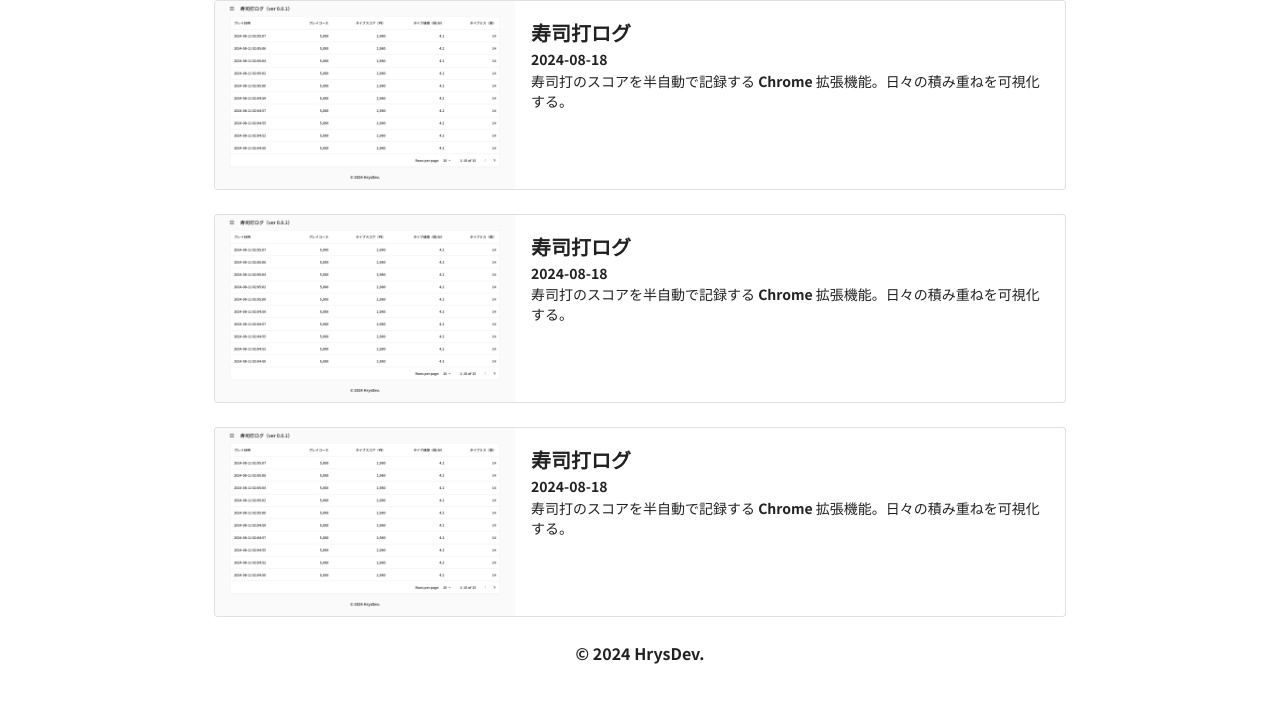
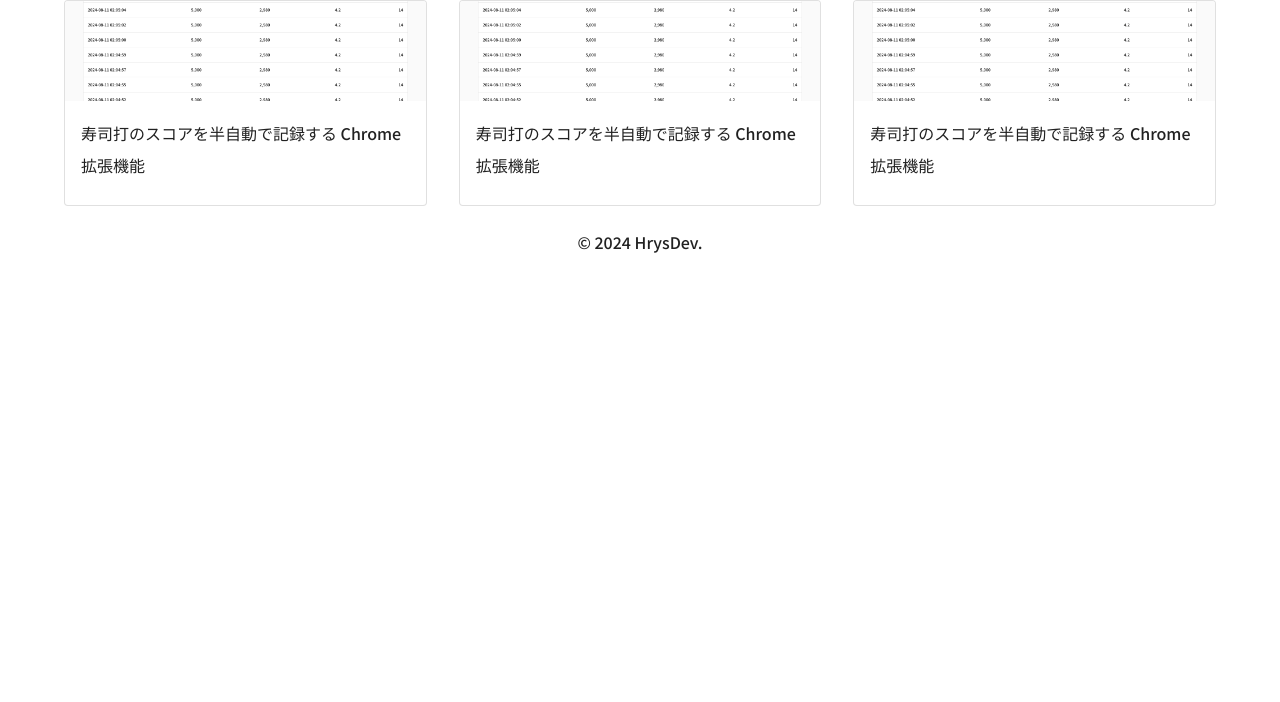
Before and after one commit to hrysdev/hrysdev.github.io, a React (Vite) app: page / in a window 1280 px wide. Shown: the top 702 px of the page. Built offline with nearby package versions, Linux system fonts and the light colour scheme.

Commit message:
feat: カードの形式を変更
Signed-off-by: hrysdev <hrysdev@gmail.com>

```diff
--- a/src/App.tsx
+++ b/src/App.tsx
@@ -1,6 +1,6 @@
 // import reactLogo from "./assets/react.svg";
 // import viteLogo from "/vite.svg";
-import "@fontsource/noto-sans-jp/700.css";
+import "@fontsource/noto-sans-jp/500.css";
 import { createTheme, ThemeProvider } from "@mui/material/styles";
 import CssBaseline from "@mui/material/CssBaseline";
 import Container from "@mui/material/Container";
@@ -17,7 +17,7 @@
   return (
     <ThemeProvider theme={theme}>
       <CssBaseline />
-      <Container maxWidth="md">
+      <Container maxWidth="lg">
         <ProjectGrid />
       </Container>
       <Footer />
--- a/src/components/ProjectCard.tsx
+++ b/src/components/ProjectCard.tsx
@@ -6,14 +6,18 @@
 
 export default function ProjectCard(project: ProjectProps) {
   return (
-    <Card variant="outlined" elevation={0} sx={{ display: "flex" }}>
-      <CardMedia component="img" image="/1280x800.png" sx={{ width: 300 }} />
+    <Card variant="outlined" elevation={0}>
+      <CardMedia component="img" image="/1280x800.png" sx={{ height: 100 }} />
       <CardContent>
-        <Typography variant="h6" sx={{ fontWeight: "bold" }}>
+        {/* <Typography component="span" variant="h6" fontWeight="bold">
           {project.name}
+        </Typography>{" "}
+        <Typography component="span" variant="subtitle2">
+          {project.date}
+        </Typography> */}
+        <Typography variant="body1" lineHeight={2}>
+          {project.description}
         </Typography>
-        <Typography variant="subtitle2">{project.date}</Typography>
-        <Typography variant="body2">{project.description}</Typography>
       </CardContent>
     </Card>
   );
--- a/src/components/ProjectGrid.tsx
+++ b/src/components/ProjectGrid.tsx
@@ -5,28 +5,25 @@
   {
     name: "寿司打ログ",
     date: "2024-08-18",
-    description:
-      "寿司打のスコアを半自動で記録する Chrome 拡張機能。日々の積み重ねを可視化する。",
+    description: "寿司打のスコアを半自動で記録する Chrome 拡張機能",
   },
   {
     name: "寿司打ログ",
     date: "2024-08-18",
-    description:
-      "寿司打のスコアを半自動で記録する Chrome 拡張機能。日々の積み重ねを可視化する。",
+    description: "寿司打のスコアを半自動で記録する Chrome 拡張機能",
   },
   {
     name: "寿司打ログ",
     date: "2024-08-18",
-    description:
-      "寿司打のスコアを半自動で記録する Chrome 拡張機能。日々の積み重ねを可視化する。",
+    description: "寿司打のスコアを半自動で記録する Chrome 拡張機能",
   },
 ];
 
 export default function ProjectGrid() {
   return (
-    <Grid container spacing={3}>
+    <Grid container spacing={4}>
       {projects.map((project, i) => (
-        <Grid item xs={12} key={i}>
+        <Grid item xs={4} key={i}>
           <ProjectCard
             name={project.name}
             date={project.date}
```
